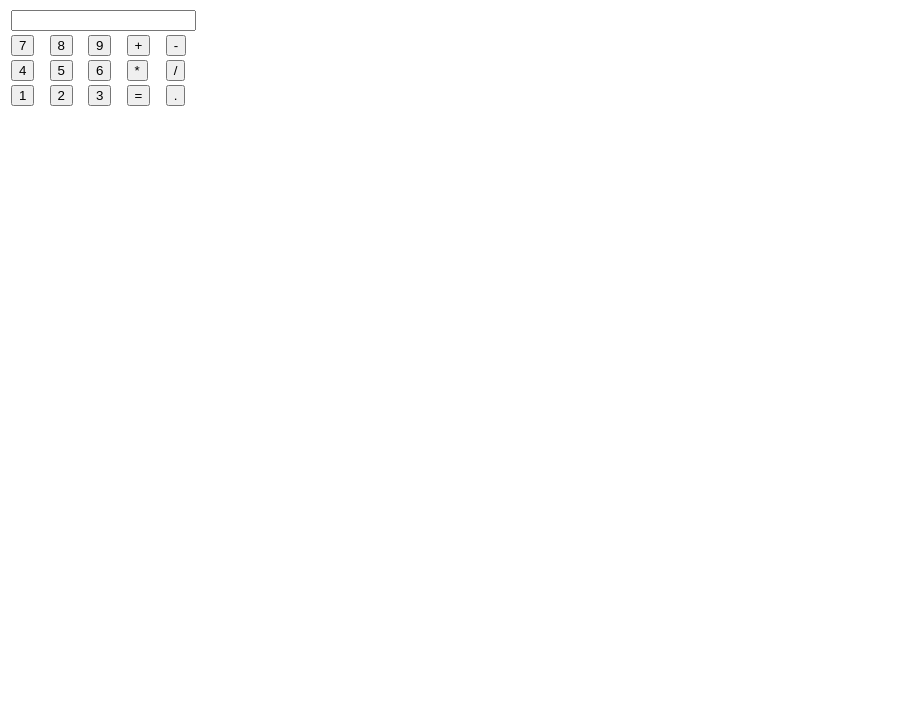
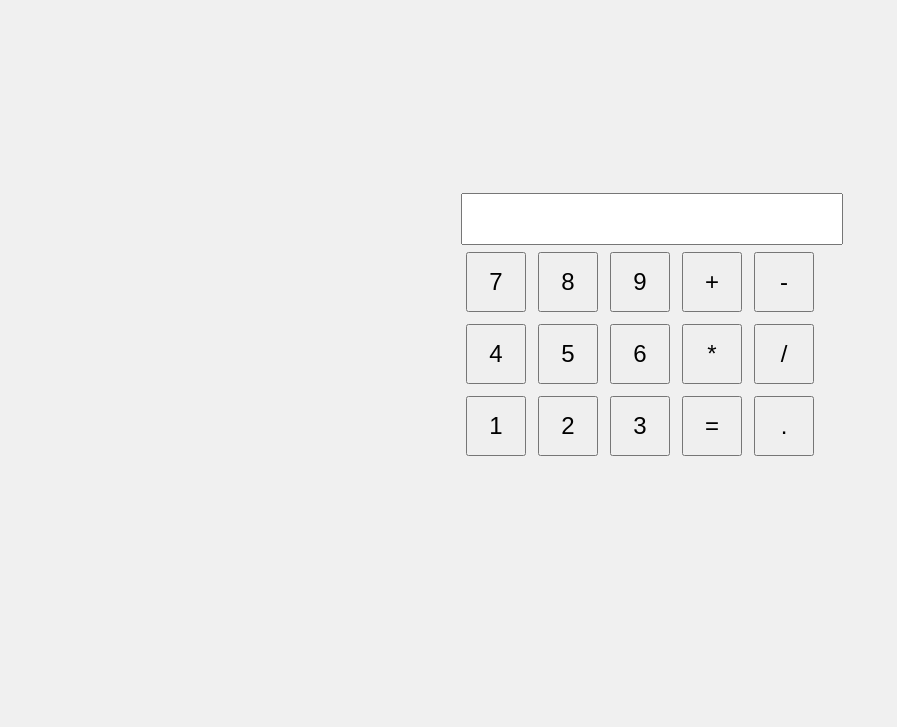
Before and after one commit to Adetth/HTML_LAB, a plain HTML site: page LAB03/index.html in a window 1280 px wide. Shown: the part 73-800 px from the top of the page, without its empty margins (0-897 px from the left). Drawn offline with Linux system fonts and the light colour scheme.

Commit message:
Updated calc style

```diff
--- a/LAB02/style.css
+++ b/LAB02/style.css
@@ -1,8 +1,8 @@
 
 .external_div{
-	margin: 5%;
+	margin: 3%;
 	background-color: indianred;
-	padding: 3%;
+	padding: 1%;
 	border-radius: 10px;
 	box-shadow: 1px px 5px 1px rgba(0, 0, 0, 0.5);
 };
--- a/LAB03/index.html
+++ b/LAB03/index.html
@@ -5,10 +5,41 @@
 	<meta name="viewport" content="width=device-width, initial-scale=1">
 	<title>Calculator</title>
 	<script type="text/javascript" src="script.js"></script>
-	<style type="text/css" src="style.css"></style>
+	<style type="text/css">
+		body {
+    display: flex;
+    justify-content: center;
+    align-items: center;
+    height: 100vh;
+    margin: 0;
+    background-color: #f0f0f0;
+}
+
+.container {
+    text-align: center;
+}
+
+table {
+    margin: auto;
+    border-collapse: collapse;
+}
+
+input[type="text"] {
+    width: 100%;
+    padding: 10px;
+    font-size: 1.5em;
+}
+
+button,
+input[type="button"] {
+    width: 60px;
+    height: 60px;
+    font-size: 1.5em;
+    margin: 5px;
+}
+	</style>
 </head>
 <body onload="clearScreen()">
-	<h1>Simple Calculator</h1>
 	<table>
 		<tr class="calculator"><td colspan="5"><input type="text" id="result"></td>
 			<tr>
--- a/LAB05/script.js
+++ b/LAB05/script.js
@@ -1,4 +1,4 @@
-var speed = 100;
+var speed = 1000;
 var interval1 = setInterval(grow, speed);
 var fontSize = 5;
 var idName = document.getElementById("paragraph-element");
```
